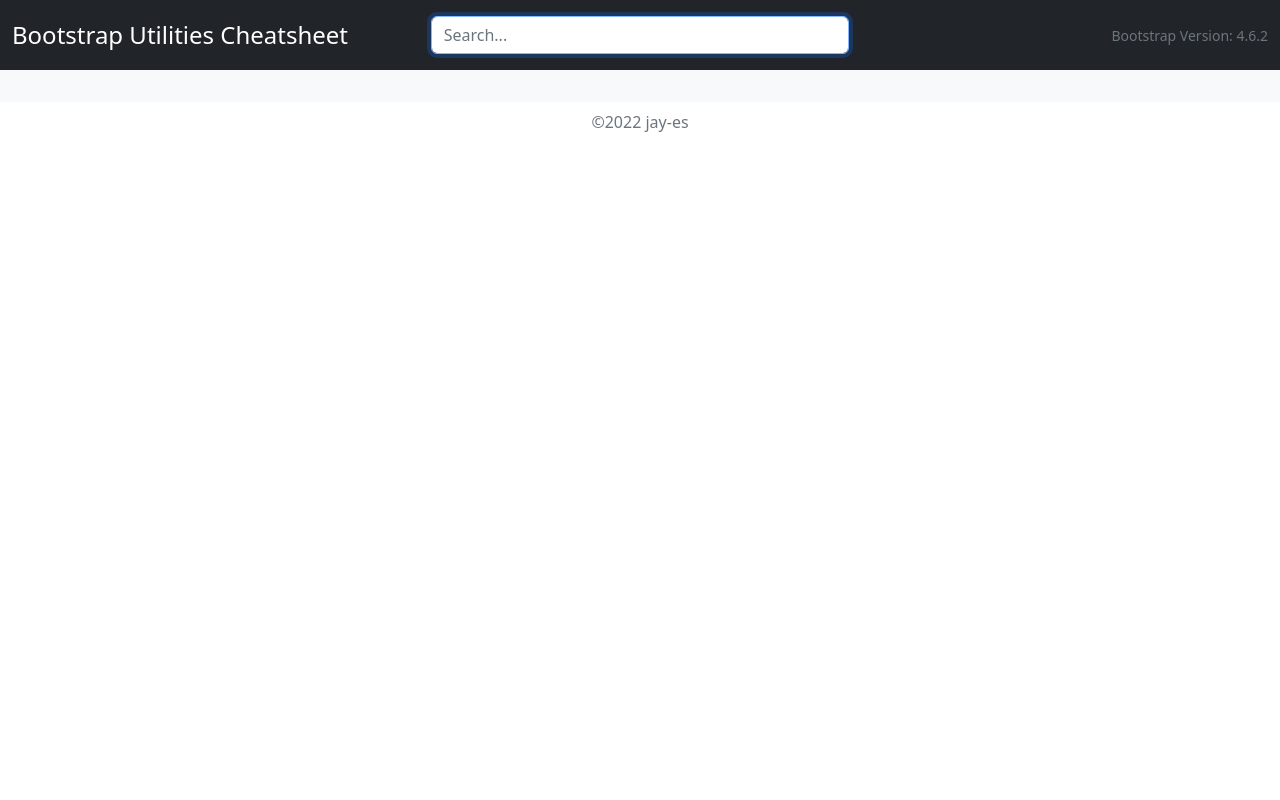
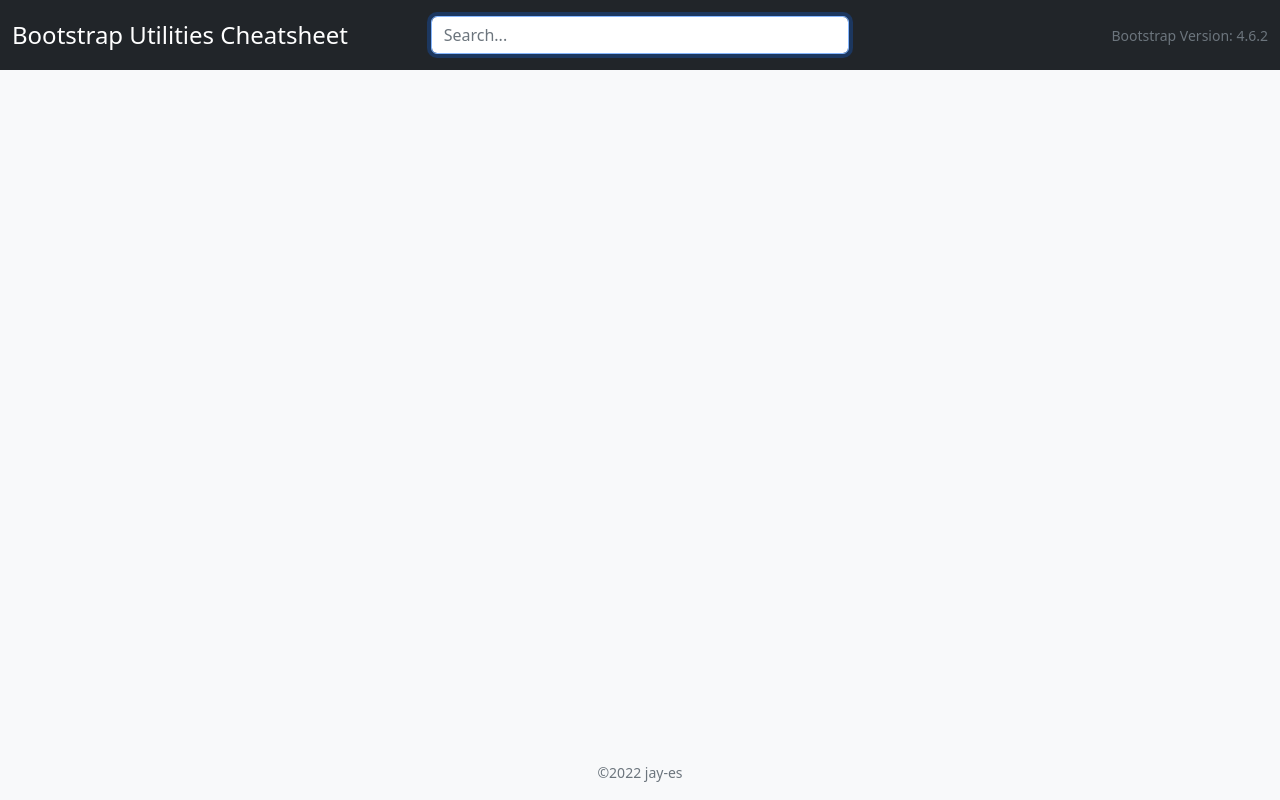
Before and after one commit to jay-es/bootstrap-utilities-cheatsheet, a Vue app: page / in a window 1280 px wide. Built offline with nearby package versions, Linux system fonts and the light colour scheme.

Commit message:
スタイル調整

```diff
--- a/src/App.vue
+++ b/src/App.vue
@@ -38,15 +38,16 @@
     </div>
   </main>
 
-  <footer class="py-2 text-center text-muted">&copy;2022 jay-es</footer>
+  <footer class="pb-3 text-center">
+    <small class="text-muted">&copy;2022 jay-es</small>
+  </footer>
 </template>
 
 <style scoped lang="scss">
-main {
-  background-color: var(--bs-gray-100);
-}
+.masonry {
+  $space: 1rem;
+  column-gap: $space;
 
-.masonry {
   @media (min-width: 576px) {
   }
   @media (min-width: 768px) {
@@ -60,5 +61,10 @@
   }
   @media (min-width: 1400px) {
   }
+
+  > .card {
+    margin-bottom: $space;
+    break-inside: avoid;
+  }
 }
 </style>
--- /dev/null
+++ b/src/assets/main.scss
@@ -0,0 +1,10 @@
+#app {
+  display: flex;
+  flex-direction: column;
+  min-height: 100vh;
+  background-color: var(--bs-gray-100);
+
+  > main {
+    flex-grow: 1;
+  }
+}
--- a/src/components/SectionCard.vue
+++ b/src/components/SectionCard.vue
@@ -7,7 +7,7 @@
 </script>
 
 <template>
-  <div class="card mb-3">
+  <div class="card">
     <div class="card-body">
       <h2 class="card-title h6">{{ section.title }}</h2>
 
@@ -28,10 +28,6 @@
 </template>
 
 <style scoped lang="scss">
-.card {
-  break-inside: avoid;
-}
-
 .table-responsive {
   $scrollbar-size: 8px;
 
--- a/src/main.ts
+++ b/src/main.ts
@@ -2,5 +2,6 @@
 import App from "./App.vue";
 
 import "bootstrap/dist/css/bootstrap.min.css";
+import "./assets/main.scss";
 
 createApp(App).mount("#app");
```
Also changed, not shown: 1 other file (tests, documents, lock files or other folders).
